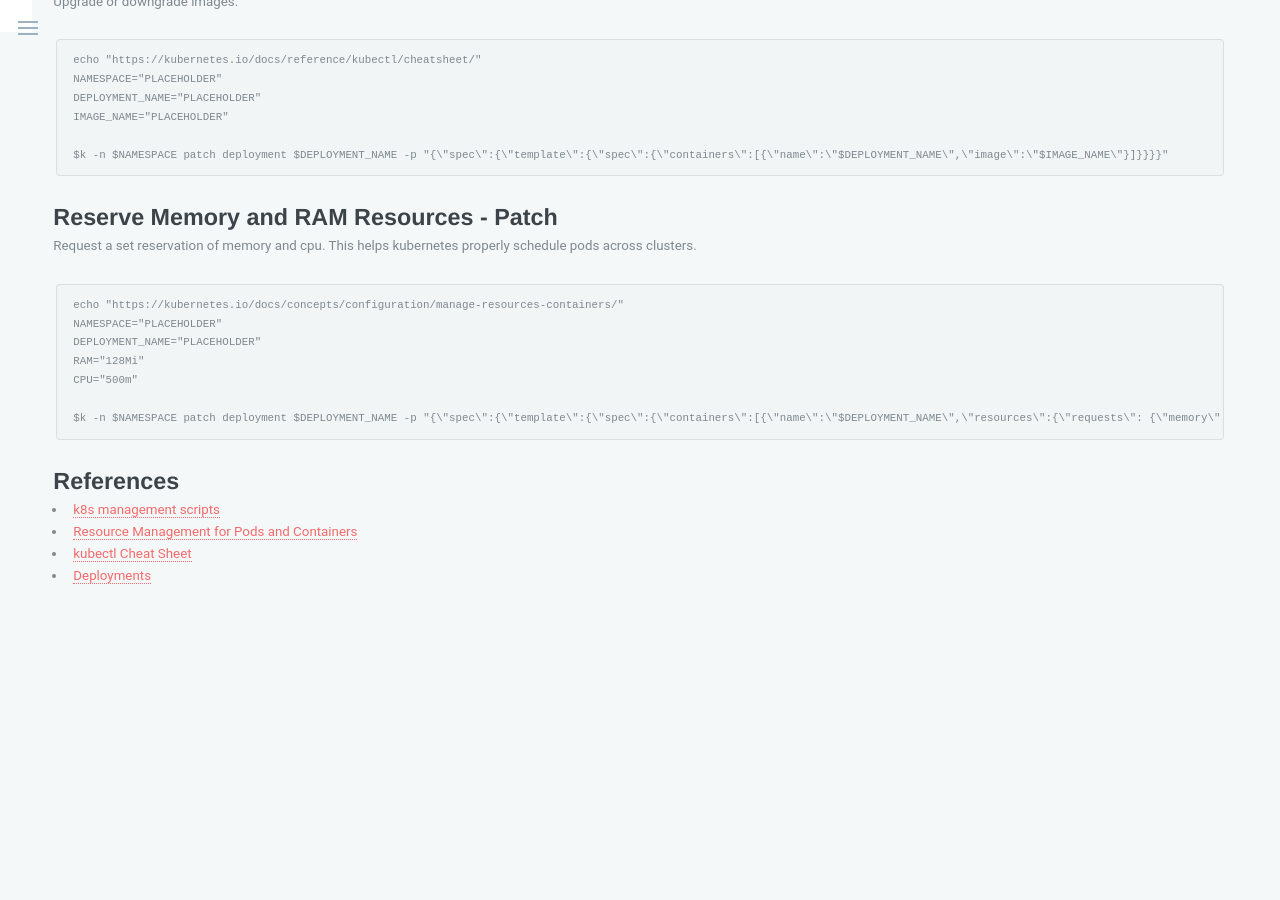
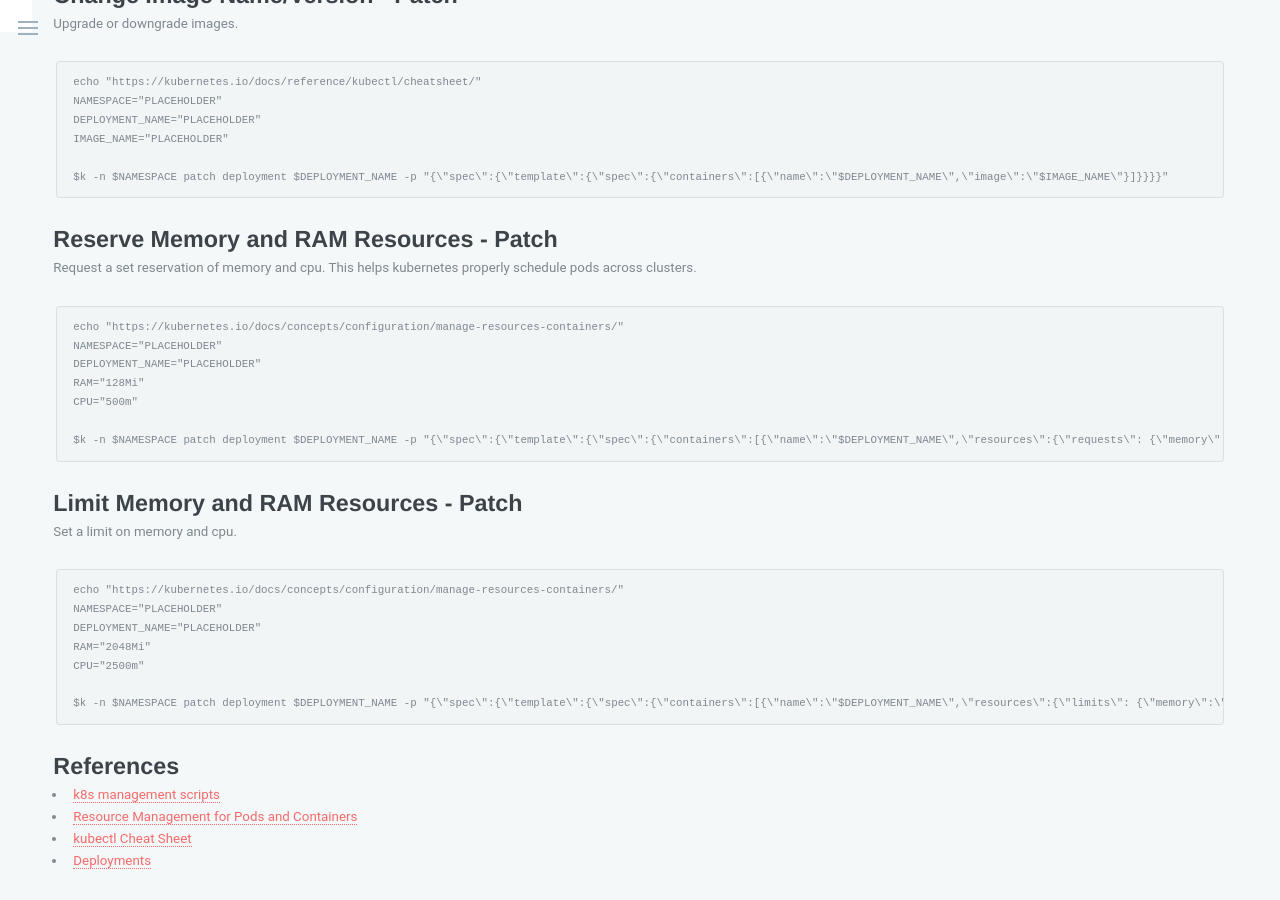
Before and after one commit to majorsilence/Dev, a Jekyll site: the page built from _posts/2023-03-27-kubernetes-health-checks-and-resource-reservations.md, in a window 1280 px wide and 900 px high, scrolled down 1880 px. Built offline with Jekyll 4.4.1, drawn with Linux system fonts in a browser that asks for light colours; before the commit the page ends 2495 px from its top, so only the background shows below that; some of the changed text lies outside the part shown.

Commit message:
k8s resource limits

````diff
--- a/_posts/2023-03-27-kubernetes-health-checks-and-resource-reservations.md
+++ b/_posts/2023-03-27-kubernetes-health-checks-and-resource-reservations.md
@@ -101,6 +101,19 @@ CPU="500m"
 $k -n $NAMESPACE patch deployment $DEPLOYMENT_NAME -p "{\"spec\":{\"template\":{\"spec\":{\"containers\":[{\"name\":\"$DEPLOYMENT_NAME\",\"resources\":{\"requests\": {\"memory\":\"$RAM\", \"cpu\": \"$CPU\"}}}]}}}}"
 ```
 
+## Limit Memory and RAM Resources - Patch
+
+Set a limit on memory and cpu.
+
+```bash
+echo "https://kubernetes.io/docs/concepts/configuration/manage-resources-containers/"
+NAMESPACE="PLACEHOLDER"
+DEPLOYMENT_NAME="PLACEHOLDER"
+RAM="2048Mi"
+CPU="2500m"
+
+$k -n $NAMESPACE patch deployment $DEPLOYMENT_NAME -p "{\"spec\":{\"template\":{\"spec\":{\"containers\":[{\"name\":\"$DEPLOYMENT_NAME\",\"resources\":{\"limits\": {\"memory\":\"$RAM\", \"cpu\": \"$CPU\"}}}]}}}}"
+```
 
 ## References
 
````
Also changed, not shown: other parts of _posts/2023-03-27-kubernetes-health-checks-and-resource-reservations.md (+1 -1 lines).
